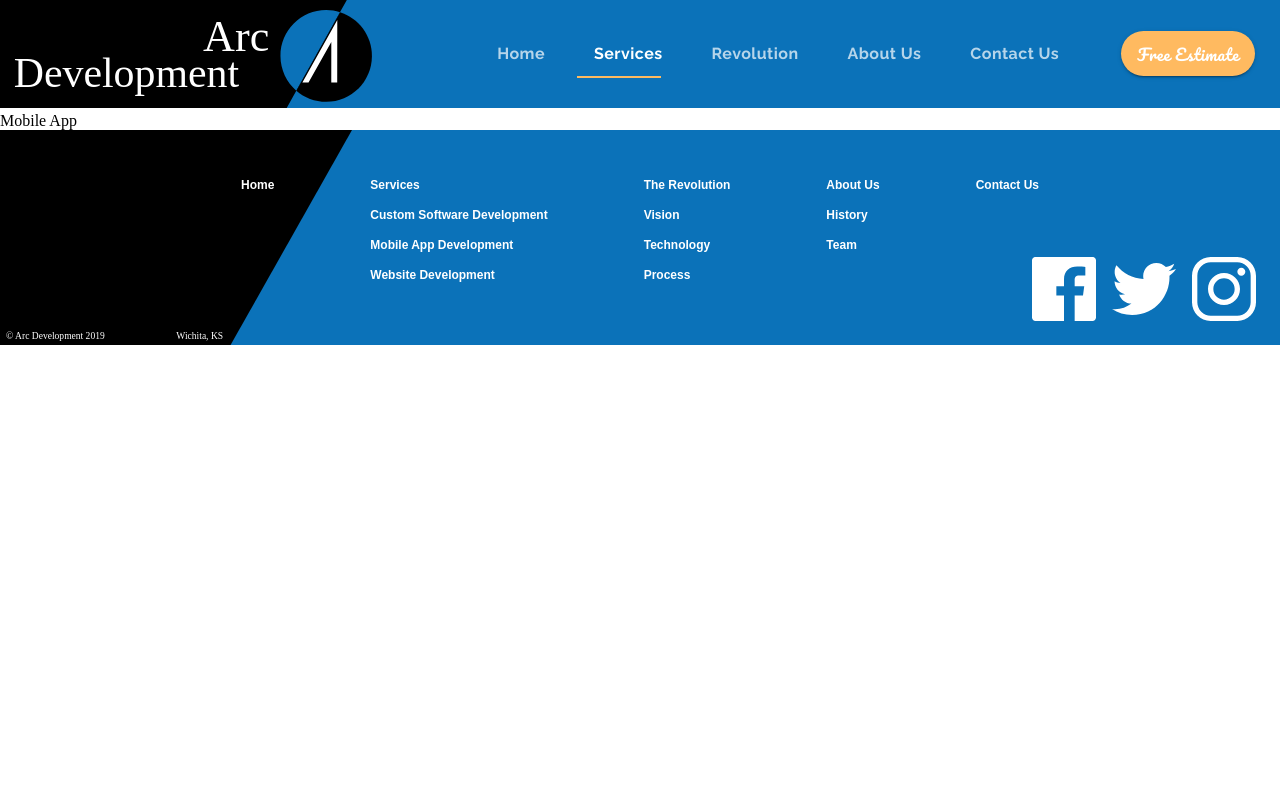
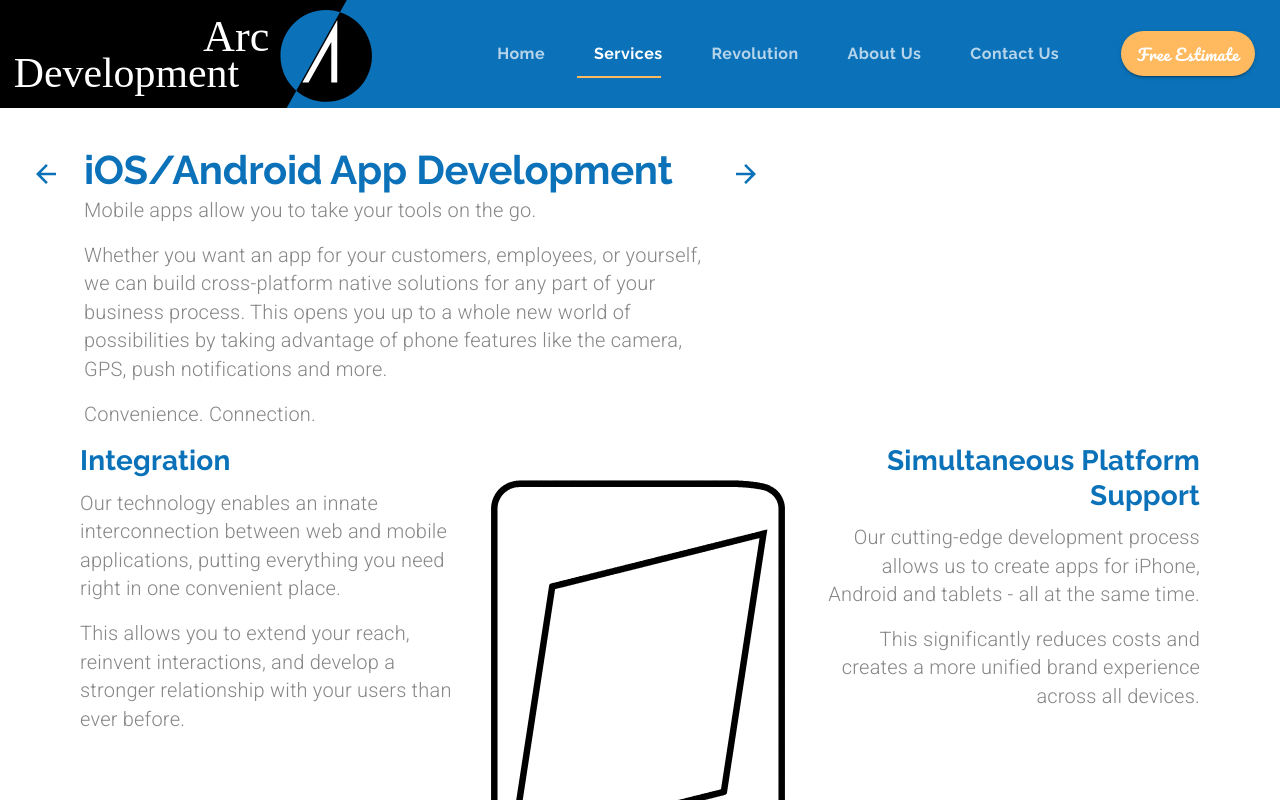
Before and after one commit to abdnadeem382/Arc-Development, a React (Create React App) app: page /mobileapps in a window 1280 px wide. Shown: the top 800 px of the page. Built offline with nearby package versions, Linux system fonts and the light colour scheme.

Commit message:
Started Mobile App Dev Page

```diff
--- a/src/components/App.js
+++ b/src/components/App.js
@@ -4,6 +4,7 @@ import Footer from './UI/Footer/Footer'
 import LandingPage from './LandingPage/LandingPage';
 import ServicesPage from './ServicesPage/ServicesPage';
 import CustomSoftware from './CustomSoftwarePage/CustomSoftware';
+import MobileDevPage from './MobileDevPage/MobileDevPage';
 import { ThemeProvider } from '@material-ui/core/styles';
 import { BrowserRouter, Route, Switch } from 'react-router-dom';
 import theme from './UI/Theme';
@@ -19,7 +20,7 @@ function App() {
         <Route exact path='/' render={(props)=><LandingPage {...props} setValue={setValue} setSelectedIndex={setSelectedIndex}/>}/>
         <Route exact path='/services'  render={(props)=><ServicesPage {...props} setValue={setValue} setSelectedIndex={setSelectedIndex}/>}/>
         <Route exact path='/customsoftware' render={(props)=><CustomSoftware {...props} setValue={setValue} setSelectedIndex={setSelectedIndex}/>}/>
-        <Route exact path='/mobileapps' component={()=><div>Mobile App</div>}/>
+        <Route exact path='/mobileapps' render={(props)=><MobileDevPage {...props} setValue={setValue} setSelectedIndex={setSelectedIndex} />}/>
         <Route exact path='/website' component={()=><div>Websites</div>}/>
         <Route exact path='/revolution' component={()=><div>Revolution</div>}/>
         <Route exact path='/about' component={()=><div>About Us</div>}/>
--- /dev/null
+++ b/src/components/MobileDevPage/Integration.js
@@ -0,0 +1,51 @@
+import React from 'react'
+import Lottie from 'react-lottie'
+import integrationAnimation from '../../animations/integrationAnimation/data.json'
+import {Grid, Typography, useTheme, useMediaQuery} from '@material-ui/core'
+import useStyles from './styles'
+
+
+function Integration() {
+    const classes = useStyles();
+    const theme = useTheme();
+    const matchesMD = useMediaQuery(theme.breakpoints.down('md'));
+    const matchesSM = useMediaQuery(theme.breakpoints.down('sm'));
+
+    const defaultOptions = {
+        loop: true,
+        autoplay: false,
+        animationData: integrationAnimation,
+        rendererSettings: {
+        preserveAspectRatio: 'xMidYMid slice'
+        }
+    };
+
+    return (
+        <>
+        <Grid item container direction='column' md>
+                    <Grid item>
+                        <Typography variant='h4' gutterBottom>
+                            Integration
+                        </Typography>
+                    </Grid>
+                    <Grid item>
+                        <Typography variant='body2' paragraph>
+                            Our technology enables an innate interconnection between web and mobile applications, putting everything
+                            you need right in one convenient place.
+                        </Typography>
+                    </Grid>
+                    <Grid item>
+                        <Typography variant='body2' paragraph>
+                            This allows you to extend your reach, reinvent interactions, and develop a stronger relationship
+                            with your users than ever before.
+                        </Typography>
+                    </Grid>
+                </Grid>
+                <Grid item md>
+                    <Lottie options={defaultOptions}/>
+                </Grid>
+                </>
+    )
+}
+
+export default Integration
--- /dev/null
+++ b/src/components/MobileDevPage/MobileDevPage.js
@@ -0,0 +1,67 @@
+import React from 'react'
+import {Grid, Typography, useTheme, IconButton, useMediaQuery, Hidden} from '@material-ui/core'
+import {Link} from 'react-router-dom'
+import backArrow from '../../assets/backArrow.svg'
+import forwardArrow from '../../assets/forwardArrow.svg'
+import useStyles from './styles'
+import Integration from './Integration'
+import PlatformSupport from './PlatformSupport'
+
+function MobileDevPage({setSelectedIndex}) {
+    const classes = useStyles();
+    const theme = useTheme();
+    const matchesMD = useMediaQuery(theme.breakpoints.down('md'));
+    const matchesXS = useMediaQuery(theme.breakpoints.down('xs'));
+
+
+    return (
+        <Grid container direction='column'>
+            <Grid
+                className={classes.rowContainer}
+                style={{marginTop: matchesXS ? "1em": "2em"}}
+                item
+                container
+                direction='row'
+                justify={matchesMD ? "center" : undefined}>
+                <Hidden mdDown>
+                    <Grid item className={classes.arrowContainer} style={{marginRight:'1em', marginLeft:'-3.5em'}}>
+                        <IconButton component={Link} to='/customsoftware' onClick={()=> setSelectedIndex(1)} className={classes.arrow}>
+                            <img src={backArrow} alt="Back to Custom Software Development Page"/>
+                        </IconButton>
+                    </Grid>
+                </Hidden>
+                <Grid item container direction="column" className={classes.heading}>
+                <Grid item>
+                    <Typography align={matchesMD ? 'center' : undefined} variant='h2'>iOS/Android App Development</Typography>
+                </Grid>
+                <Grid item>
+                    <Typography align={matchesMD ? "center" : undefined} variant='body2' paragraph>
+                        Mobile apps allow you to take your tools on the go.
+                    </Typography>
+                    <Typography align={matchesMD ? "center" : undefined} variant='body2' paragraph>
+                        Whether you want an app for your customers, employees, or yourself, we can build cross-platform
+                        native solutions for any part of your business process. This opens you up to a whole new world of
+                        possibilities by taking advantage of phone features like the camera, GPS, push notifications and more.
+                    </Typography>
+                        <Typography align={matchesMD ? "center" : undefined} variant='body2' paragraph>
+                            Convenience. Connection.
+                        </Typography>
+                </Grid>
+                </Grid>
+                <Hidden mdDown>
+                    <Grid item className={classes.arrowContainer}>
+                        <IconButton component={Link} to='/website' onClick={()=> setSelectedIndex(3)} className={classes.arrow}>
+                            <img src={forwardArrow} alt="Forward to Website Development Page"/>
+                        </IconButton>
+                    </Grid>
+                </Hidden>
+            </Grid>
+                <Grid item container direction='row' className={classes.rowContainer} >
+                    <Integration/>
+                    <PlatformSupport/>
+                </Grid>
+        </Grid>
+    )
+}
+
+export default MobileDevPage
--- /dev/null
+++ b/src/components/MobileDevPage/PlatformSupport.js
@@ -0,0 +1,47 @@
+import React from 'react'
+import Lottie from 'react-lottie'
+import integrationAnimation from '../../animations/integrationAnimation/data.json'
+import {Grid, Typography, useTheme, useMediaQuery} from '@material-ui/core'
+import useStyles from './styles'
+
+
+function PlatformSupport() {
+    const classes = useStyles();
+    const theme = useTheme();
+    const matchesMD = useMediaQuery(theme.breakpoints.down('md'));
+    const matchesSM = useMediaQuery(theme.breakpoints.down('sm'));
+
+    const defaultOptions = {
+        loop: true,
+        autoplay: false,
+        animationData: integrationAnimation,
+        rendererSettings: {
+        preserveAspectRatio: 'xMidYMid slice'
+        }
+    };
+
+    return (
+        <Grid item container className={classes.itemContainer} direction={matchesSM ? "column" : 'row'} style={{marginBottom: matchesMD ? "15em": 0}} md>
+        <Grid item container direction='column' md>
+                    <Grid item>
+                        <Typography align='right' variant='h4' gutterBottom>
+                            Simultaneous Platform Support
+                        </Typography>
+                    </Grid>
+                    <Grid item>
+                        <Typography align='right' variant='body2' paragraph>
+                            Our cutting-edge development process allows us to create apps for iPhone, Android and tablets
+                            - all at the same time.
+                        </Typography>
+                    </Grid>
+                    <Grid item>
+                        <Typography align='right' variant='body2' paragraph>
+                            This significantly reduces costs and creates a more unified brand experience across all devices.
+                        </Typography>
+                    </Grid>
+                </Grid>
+                </Grid>
+    )
+}
+
+export default PlatformSupport
--- /dev/null
+++ b/src/components/MobileDevPage/styles.js
@@ -0,0 +1,27 @@
+import { makeStyles } from "@material-ui/core";
+
+export default makeStyles((theme)=>({
+    rowContainer:{
+        paddingLeft: "5em",
+        paddingRight: "5em",
+        [theme.breakpoints.down("sm")]:{
+            paddingLeft: '1.5em',
+            paddingRight: '1.5em'
+        }
+    },
+    heading:{
+        maxWidth: '40em',
+
+    },
+    arrowContainer:{
+        marginTop: '0.5em'
+    },
+    arrow:{
+        "&:hover":{
+            backgroundColor: "transparent"
+        }
+    },
+    itemContainer:{
+        maxWidth: '40em'
+    }
+}))
```
